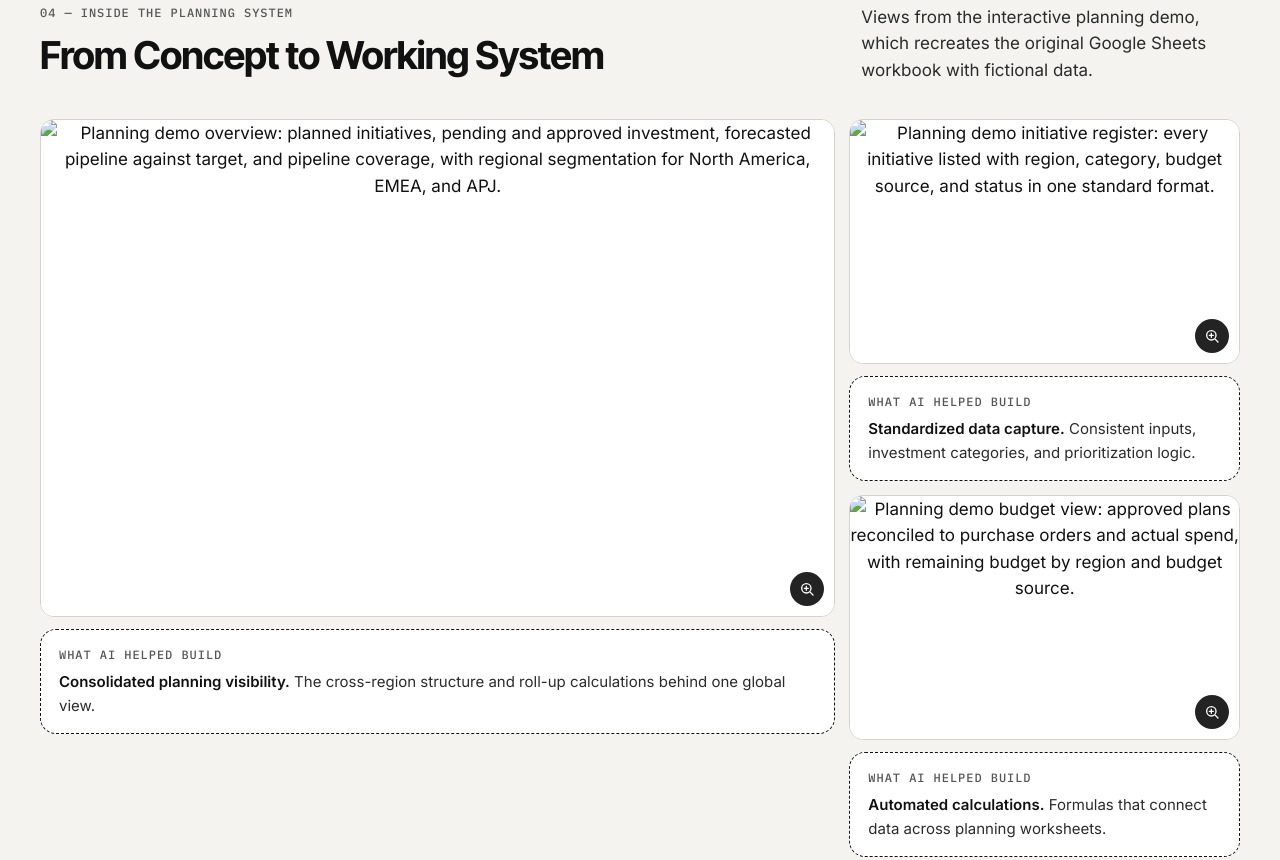
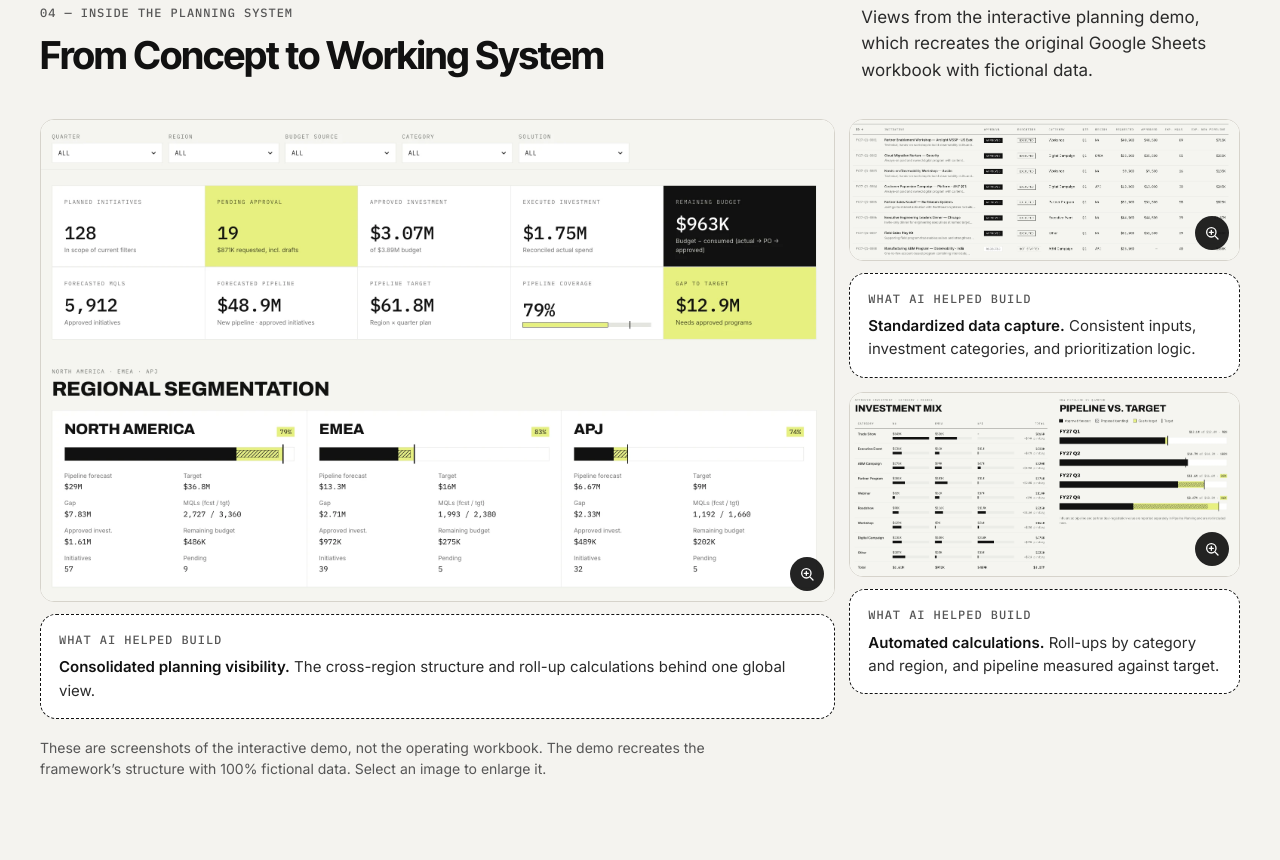
Before and after one commit to daniesul/portfolio, a website: page ai-marketing-planning-engine.html in a window 1280 px wide. Shown: the part 2860-3720 px from the top of the page. Drawn offline with Linux system fonts and the light colour scheme.

Commit message:
Add planning demo screenshots to the AI planning engine case study
Co-Authored-By: Claude Sonnet 5.5 <noreply@anthropic.com>
Claude-Session: https://claude.ai/code/session_01CUZA3b124FFR5w2K6E1EMm

```diff
--- a/ai-marketing-planning-engine.html
+++ b/ai-marketing-planning-engine.html
@@ -381,17 +381,17 @@ html,body{overflow-x:clip}
 </div>
 <div class="proof">
 <figure class="fig fig--main">
-<button type="button" class="shot" data-shot="o" aria-label="Enlarge: Global investment and pipeline overview"><img src="/assets/planning-demo-overview.webp" width="1600" height="1000" loading="lazy" decoding="async" alt="Planning demo overview: planned initiatives, pending and approved investment, forecasted pipeline against target, and pipeline coverage, with regional segmentation for North America, EMEA, and APJ."><span class="shot-z" aria-hidden="true"><svg viewBox="0 0 24 24" fill="none" stroke="currentColor" stroke-width="2" stroke-linecap="round" stroke-linejoin="round"><circle cx="11" cy="11" r="7"/><path d="M21 21l-4.3-4.3M11 8v6M8 11h6"/></svg></span></button>
+<button type="button" class="shot" data-shot="o" aria-label="Enlarge: Global investment and pipeline overview"><img src="/assets/planning-demo-overview.webp" width="2102" height="1274" loading="lazy" decoding="async" alt="Planning demo overview: planned initiatives, pending and approved investment, executed and remaining budget, forecasted pipeline, target and coverage, with regional segmentation for North America, EMEA, and APJ."><span class="shot-z" aria-hidden="true"><svg viewBox="0 0 24 24" fill="none" stroke="currentColor" stroke-width="2" stroke-linecap="round" stroke-linejoin="round"><circle cx="11" cy="11" r="7"/><path d="M21 21l-4.3-4.3M11 8v6M8 11h6"/></svg></span></button>
 <div class="callout"><span class="mono">What AI helped build</span><p><strong>Consolidated planning visibility.</strong> The cross-region structure and roll-up calculations behind one global view.</p></div>
 </figure>
 <div class="side">
 <figure class="fig">
-<button type="button" class="shot" data-shot="i" aria-label="Enlarge: Initiative register"><img src="/assets/planning-demo-initiatives.webp" width="1600" height="1000" loading="lazy" decoding="async" alt="Planning demo initiative register: every initiative listed with region, category, budget source, and status in one standard format."><span class="shot-z" aria-hidden="true"><svg viewBox="0 0 24 24" fill="none" stroke="currentColor" stroke-width="2" stroke-linecap="round" stroke-linejoin="round"><circle cx="11" cy="11" r="7"/><path d="M21 21l-4.3-4.3M11 8v6M8 11h6"/></svg></span></button>
+<button type="button" class="shot" data-shot="i" aria-label="Enlarge: Initiative register"><img src="/assets/planning-demo-initiatives.webp" width="2098" height="754" loading="lazy" decoding="async" alt="Planning demo initiative register: every initiative listed in one standard format with approval and execution status, category, quarter, region, requested and approved amounts, and expected MQLs and pipeline."><span class="shot-z" aria-hidden="true"><svg viewBox="0 0 24 24" fill="none" stroke="currentColor" stroke-width="2" stroke-linecap="round" stroke-linejoin="round"><circle cx="11" cy="11" r="7"/><path d="M21 21l-4.3-4.3M11 8v6M8 11h6"/></svg></span></button>
 <div class="callout"><span class="mono">What AI helped build</span><p><strong>Standardized data capture.</strong> Consistent inputs, investment categories, and prioritization logic.</p></div>
 </figure>
 <figure class="fig">
-<button type="button" class="shot" data-shot="b" aria-label="Enlarge: Budget reconciliation"><img src="/assets/planning-demo-budget.webp" width="1600" height="1000" loading="lazy" decoding="async" alt="Planning demo budget view: approved plans reconciled to purchase orders and actual spend, with remaining budget by region and budget source."><span class="shot-z" aria-hidden="true"><svg viewBox="0 0 24 24" fill="none" stroke="currentColor" stroke-width="2" stroke-linecap="round" stroke-linejoin="round"><circle cx="11" cy="11" r="7"/><path d="M21 21l-4.3-4.3M11 8v6M8 11h6"/></svg></span></button>
-<div class="callout"><span class="mono">What AI helped build</span><p><strong>Automated calculations.</strong> Formulas that connect data across planning worksheets.</p></div>
+<button type="button" class="shot" data-shot="b" aria-label="Enlarge: Investment mix and pipeline vs. target"><img src="/assets/planning-demo-budget.webp" width="2118" height="1000" loading="lazy" decoding="async" alt="Planning demo investment mix and pipeline view: approved investment by category and region, and new pipeline by quarter against target."><span class="shot-z" aria-hidden="true"><svg viewBox="0 0 24 24" fill="none" stroke="currentColor" stroke-width="2" stroke-linecap="round" stroke-linejoin="round"><circle cx="11" cy="11" r="7"/><path d="M21 21l-4.3-4.3M11 8v6M8 11h6"/></svg></span></button>
+<div class="callout"><span class="mono">What AI helped build</span><p><strong>Automated calculations.</strong> Roll-ups by category and region, and pipeline measured against target.</p></div>
 </figure>
 </div>
 </div>
@@ -478,9 +478,9 @@ html,body{overflow-x:clip}
   var dlg = document.getElementById('lb');
   if (!dlg || typeof dlg.showModal !== 'function') return;
   var S = {
-    o: { img: '/assets/planning-demo-overview.webp', title: 'Global investment & pipeline overview', alt: 'Planning demo overview: planned initiatives, pending and approved investment, forecasted pipeline against target, and pipeline coverage, with regional segmentation.' },
-    i: { img: '/assets/planning-demo-initiatives.webp', title: 'Initiative register', alt: 'Planning demo initiative register: every initiative listed with region, category, budget source, and status in one standard format.' },
-    b: { img: '/assets/planning-demo-budget.webp', title: 'Budget reconciliation', alt: 'Planning demo budget view: approved plans reconciled to purchase orders and actual spend, with remaining budget by region and budget source.' }
+    o: { img: '/assets/planning-demo-overview.webp', title: 'Global investment & pipeline overview', alt: 'Planning demo overview: planned initiatives, pending and approved investment, executed and remaining budget, forecasted pipeline, target and coverage, with regional segmentation for North America, EMEA, and APJ.' },
+    i: { img: '/assets/planning-demo-initiatives.webp', title: 'Initiative register', alt: 'Planning demo initiative register: every initiative listed in one standard format with approval and execution status, category, quarter, region, requested and approved amounts, and expected MQLs and pipeline.' },
+    b: { img: '/assets/planning-demo-budget.webp', title: 'Investment mix and pipeline vs. target', alt: 'Planning demo investment mix and pipeline view: approved investment by category and region, and new pipeline by quarter against target.' }
   };
   var cap = document.getElementById('lb-cap'), img = document.getElementById('lb-img'), ttl = document.getElementById('lb-title');
   var opener = null;
```
Also changed, not shown: assets/planning-demo-budget.webp (added), assets/planning-demo-initiatives.webp (added), assets/planning-demo-overview.webp (added).
